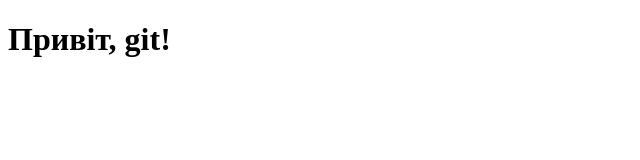
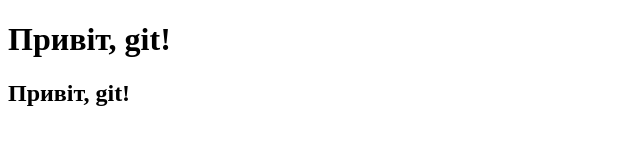
Before and after one commit to OlgaMaslovaHillel/new_repository, a plain HTML site: page index.html in a window 1280 px wide. Shown: the whole page, without its empty margins (0-640 px from the left). Drawn offline with Linux system fonts and the light colour scheme.

Commit message:
Update index.html

```diff
--- a/index.html
+++ b/index.html
@@ -7,5 +7,6 @@
   </head>
   <body>
     <h1>Привіт, git!</h1>
+    <h2>Привіт, git!</h2>
   </body>
 </html>
```
